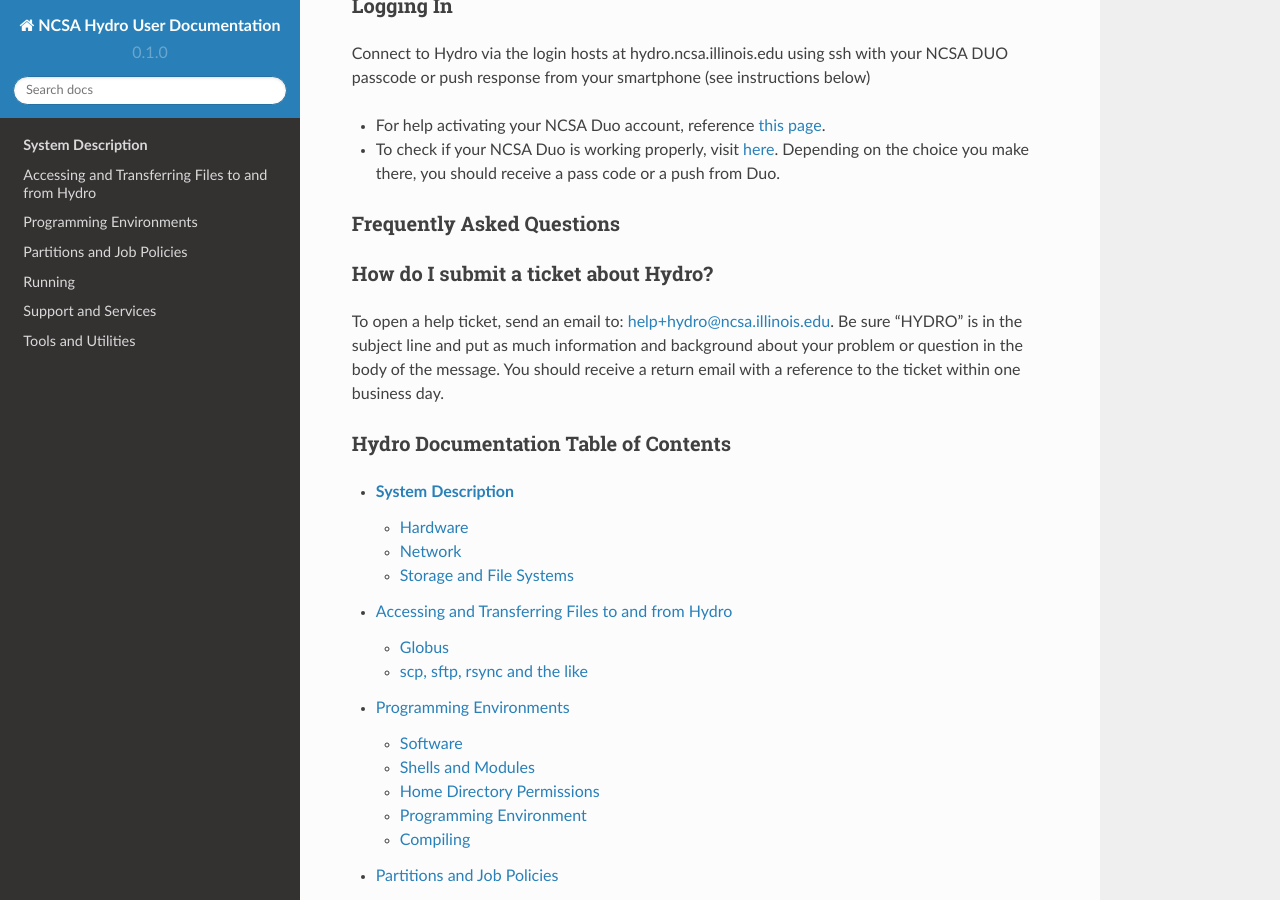
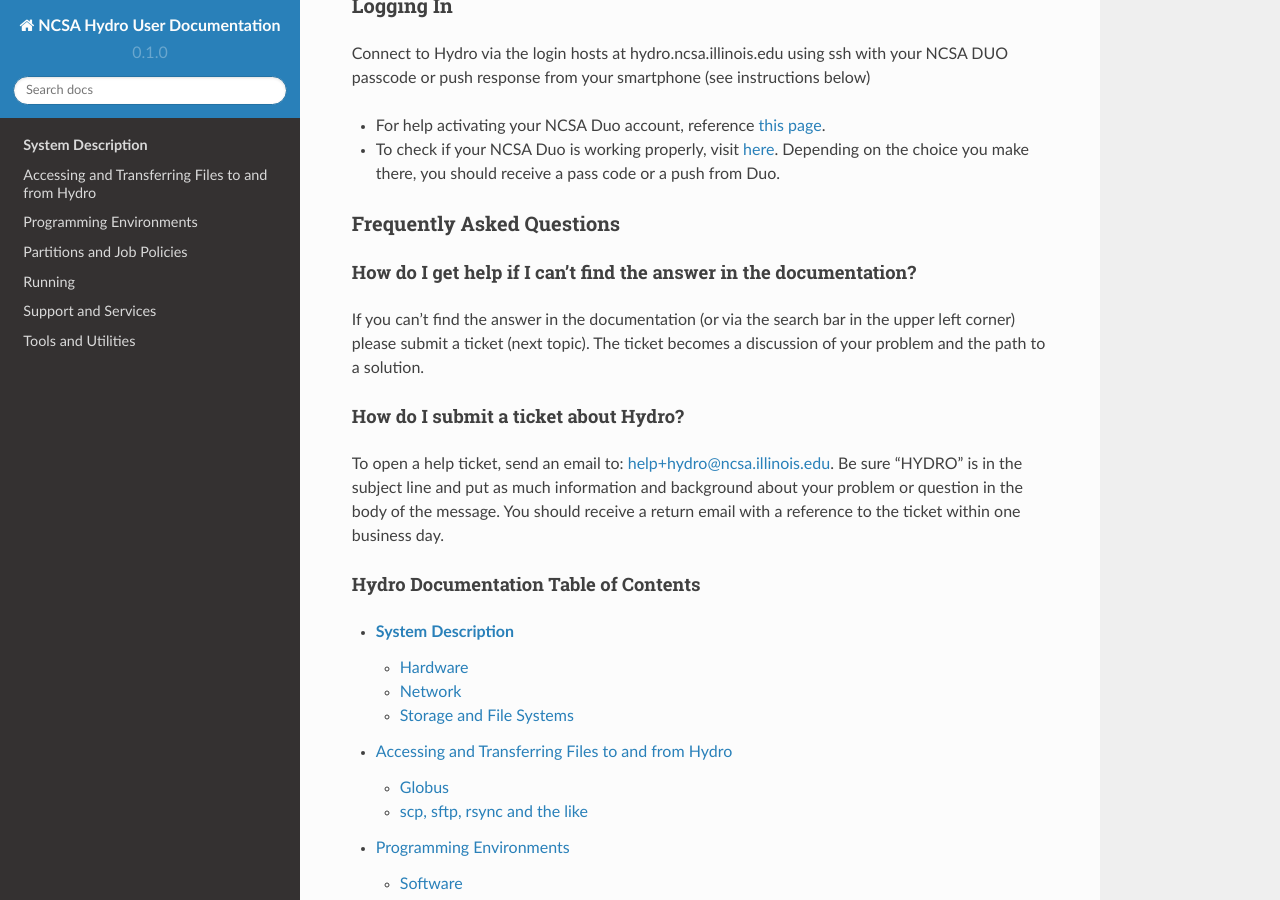
Before and after one commit to ncsa/hydro_documentation, a Sphinx documentation site: the page built from docs/source/index.rst, in a window 1280 px wide and 900 px high, scrolled down 1315 px. Built offline with Sphinx 7.4.7 and the Read the Docs theme 2.0.0, drawn with Linux system fonts in a browser that asks for light colours; pages that are not in the unit, such as notebooks, are missing from menus.

Commit message:
elaborating "help" heading
Adding a specific "how do I get help?" to the FAQs, separate from (and pointing to) the "submit a ticket" topic.

```diff
--- a/docs/source/index.rst
+++ b/docs/source/index.rst
@@ -80,17 +80,19 @@
 Frequently Asked Questions
 ------------------------------
 
-
+How do I get help if I can't find the answer in the documentation?
+~~~~~~~~~~~~~~~~~~~~~~~~~~~~~~~~~~~~~~~~~~~~~~~~~~~~~~~~~~~~~~~~~~~~~~
+If you can't find the answer in the documentation (or via the search bar in the upper left corner) please submit a ticket (next topic).  The ticket becomes a discussion of your problem and the path to a solution.
 
 ..  _help:
 
 How do I submit a ticket about Hydro?
---------------------------------------
+~~~~~~~~~~~~~~~~~~~~~~~~~~~~~~~~~~~~~~~
 To open a help ticket, send an email to: help+hydro@ncsa.illinois.edu.  Be sure "HYDRO" is in the subject line and put as much information and background about your problem or question in the body of the message.  You should receive a return email with a reference to the ticket within one business day.
 
 
 Hydro Documentation Table of Contents
--------------------------------------
+~~~~~~~~~~~~~~~~~~~~~~~~~~~~~~~~~~~~~~
 
 .. toctree::
    :maxdepth: 2
```
